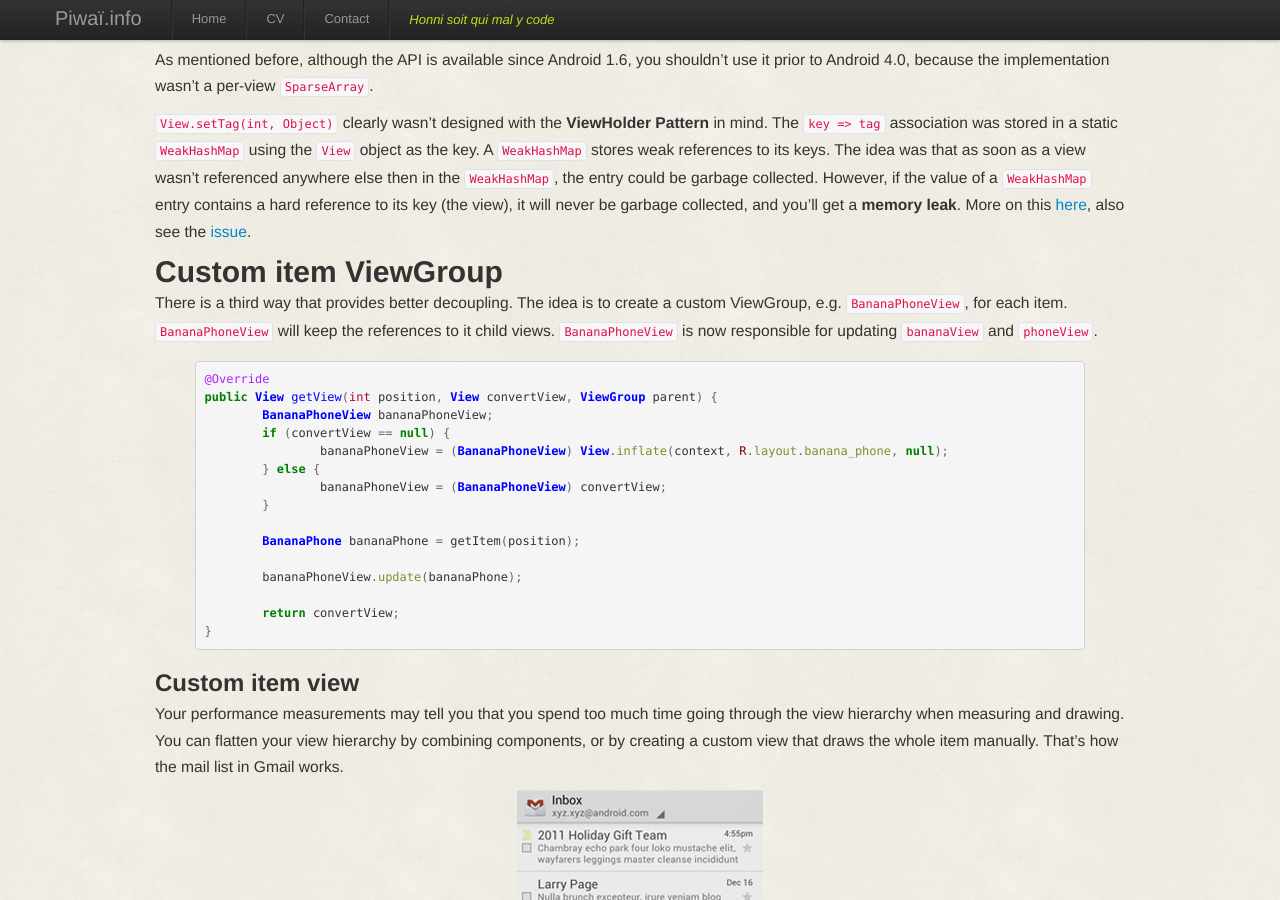
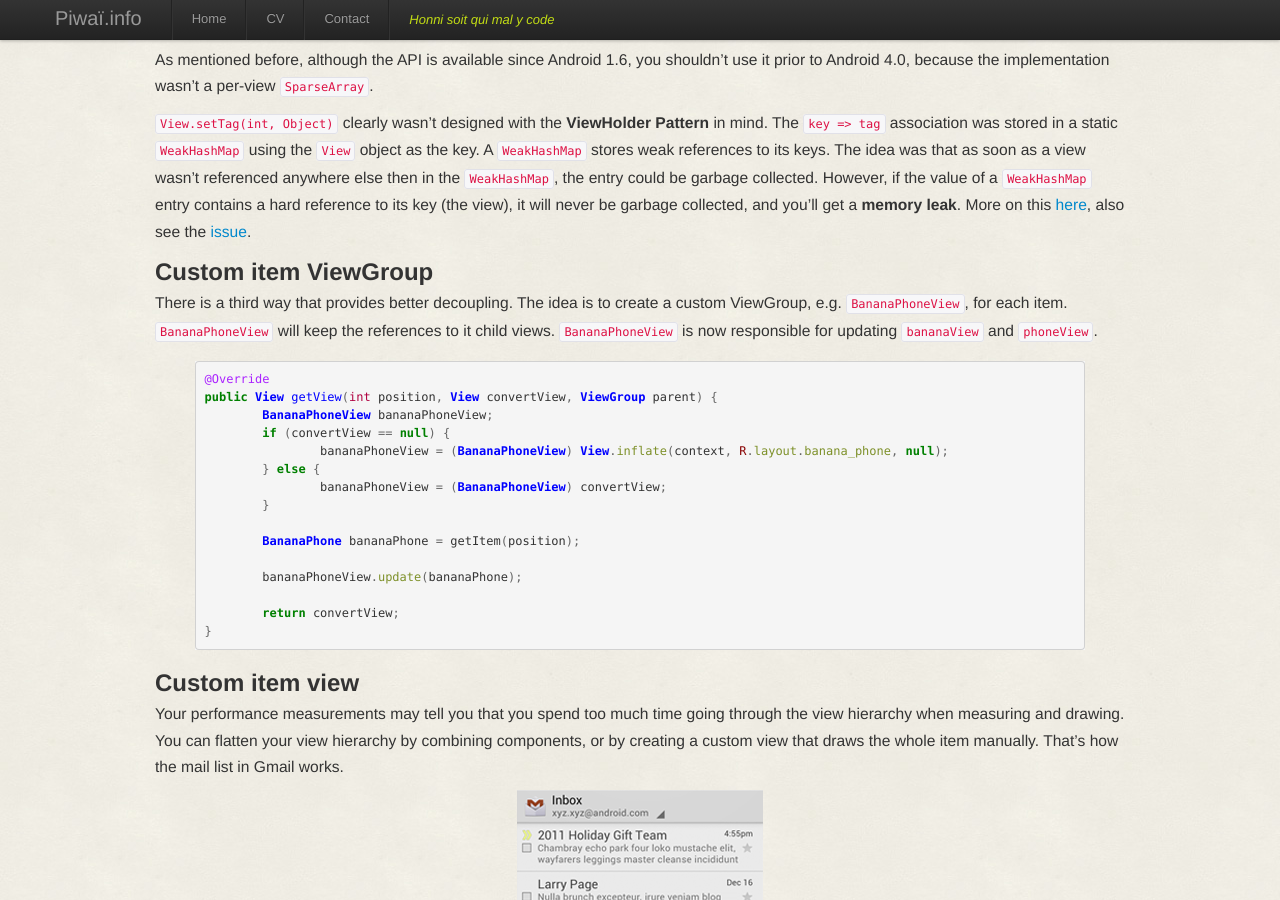
Before and after one commit to pyricau/pyricau.github.com, a Jekyll site: the page built from _posts/2012-12-27-android-adapter-good-practices.markdown, in a window 1280 px wide and 900 px high, scrolled down 4794 px. Built offline with Jekyll 4.4.1, drawn with Linux system fonts in a browser that asks for light colours; Markdown is read by kramdown in place of the engine named in the settings.

```diff
--- a/_posts/2012-12-27-android-adapter-good-practices.markdown
+++ b/_posts/2012-12-27-android-adapter-good-practices.markdown
@@ -257,7 +257,7 @@
 
 `View.setTag(int, Object)` clearly wasn't designed with the **ViewHolder Pattern** in mind. The `key => tag` association was stored in a static `WeakHashMap` using the `View` object as the key. A `WeakHashMap` stores weak references to its keys. The idea was that as soon as a view wasn't referenced anywhere else then in the `WeakHashMap`, the entry could be garbage collected. However, if the value of a `WeakHashMap` entry contains a hard reference to its key (the view), it will never be garbage collected, and you'll get a **memory leak**. More on this [here](https://plus.google.com/u/0/104906570725395999813/posts/2cH1tw3bCy9), also see the [issue](http://code.google.com/p/android/issues/detail?id=18273).
 
-# Custom item ViewGroup
+## Custom item ViewGroup
 
 There is a third way that provides better decoupling. The idea is to create a custom ViewGroup, e.g. `BananaPhoneView`, for each item. `BananaPhoneView` will keep the references to it child views. `BananaPhoneView` is now responsible for updating `bananaView` and `phoneView`.
 
```
